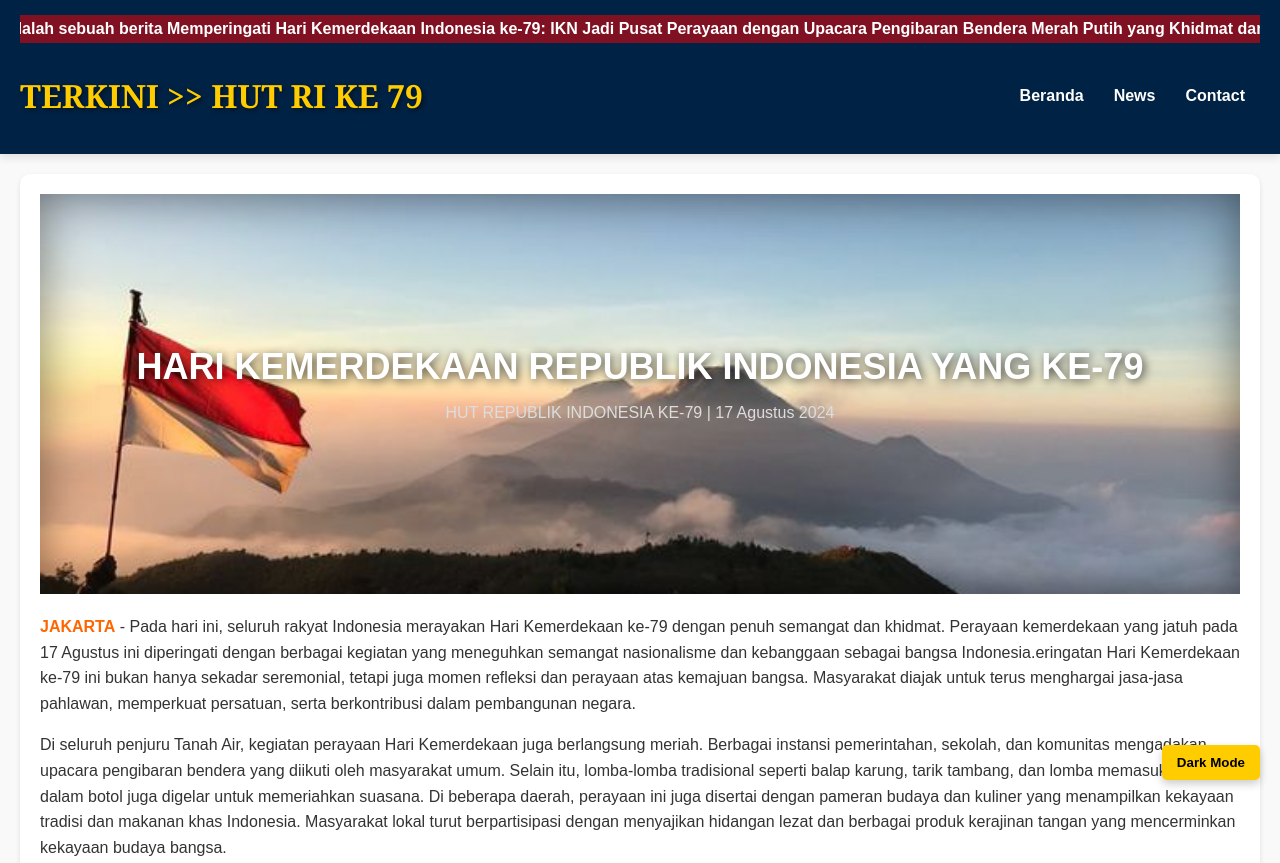
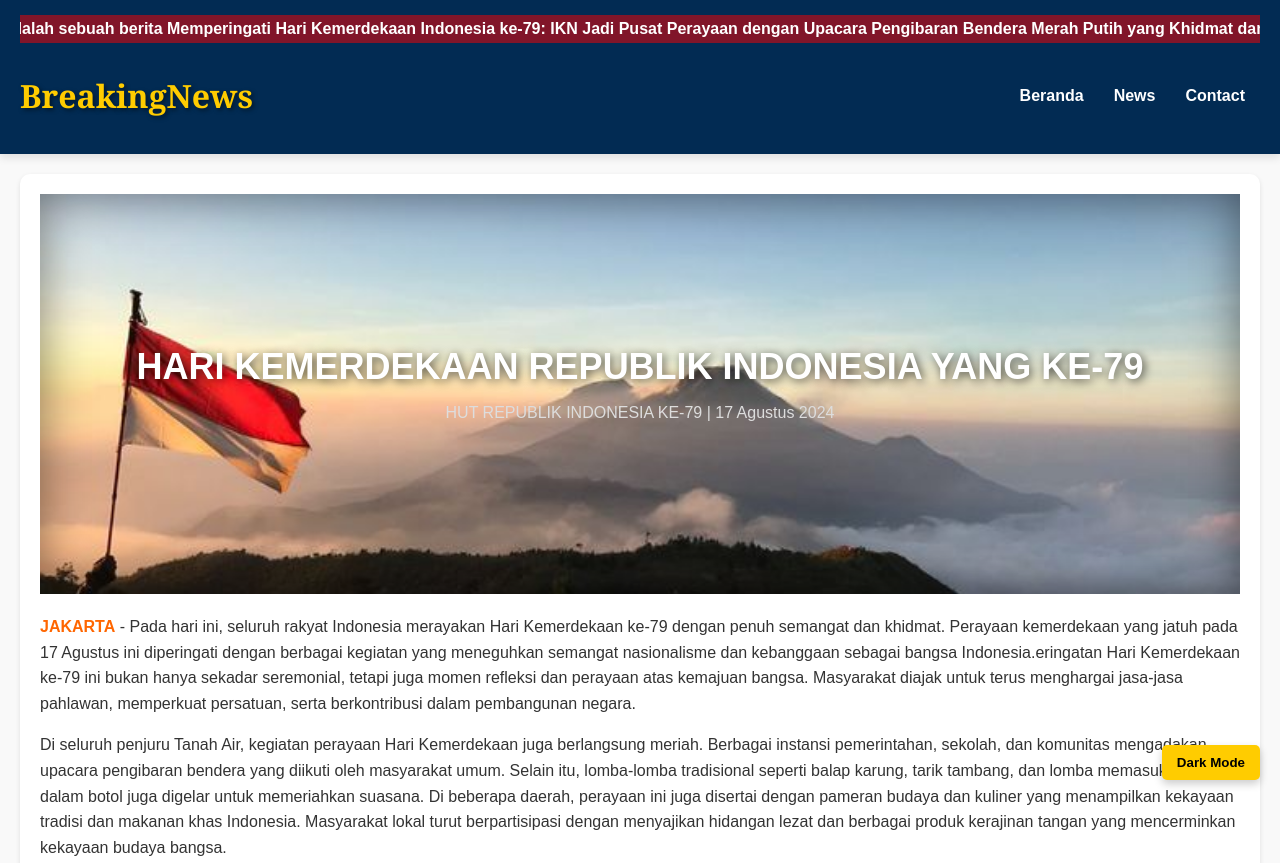
Before and after one commit to mhmrng/Website_artikel, a plain HTML site: page index.html in a window 1280 px wide. Shown: the top 863 px of the page. Drawn offline with nearby package versions, Linux system fonts and the light colour scheme.

Commit message:
Update index.html
ubah

```diff
--- a/index.html
+++ b/index.html
@@ -19,7 +19,7 @@
 
         /* Header styling */
         header {
-            background: #040c13;
+            background: #092843;
 
             color: #ffffff;
             padding: 15px 20px;
@@ -31,7 +31,7 @@
         }
 
         header:hover {
-            background-color: #002244;
+            background-color: #022b53;
         }
 
         /* Animasi hanya pada teks */
@@ -245,7 +245,7 @@
 
         /* Footer styling */
         footer {
-            background: #040c13;
+            background: #022b53;
 
             color: #ffffff;
             padding: 20px;
@@ -347,7 +347,7 @@
         </div>
 
         <div class="logo-and-nav">
-            <h1 class="logo">TERKINI >> HUT RI KE 79</h1>
+            <h1 class="logo">BreakingNews</h1>
             <nav>
                 <ul>
                     <li><a href="#beranda">Beranda</a></li>
```
